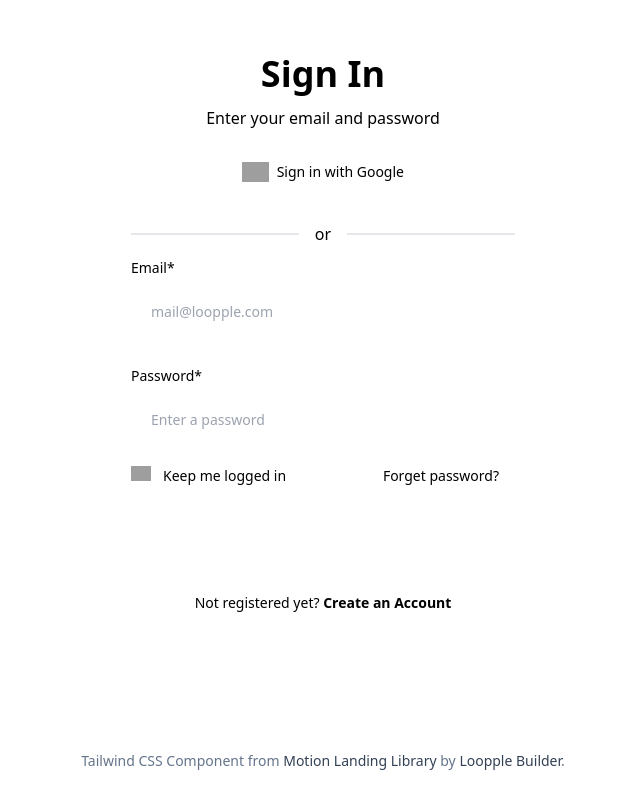
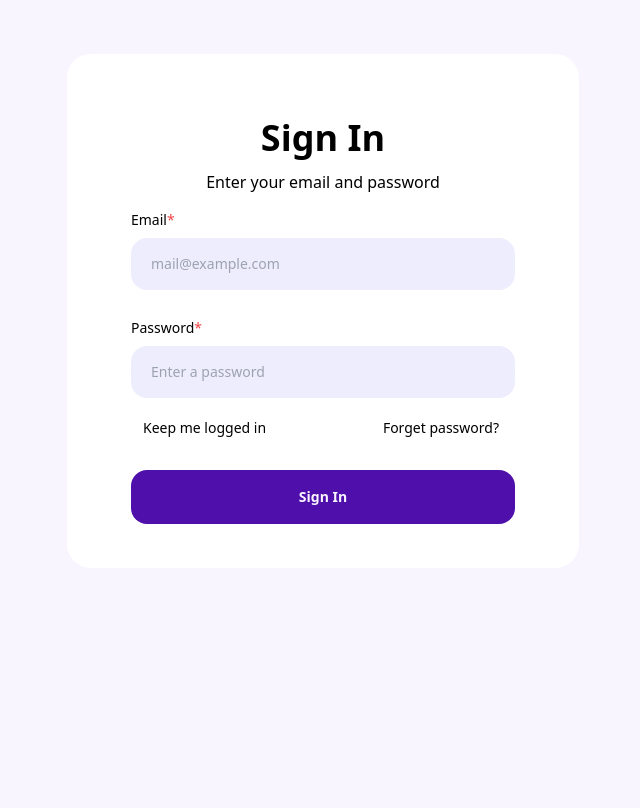
Before and after one commit to AristideI/dimentia-detection-model-fn, a React (Vite) app: page /login in a window 1280 px wide. Shown: the part 122-930 px from the top of the page, without its empty margins (317-957 px from the left). After the commit the page ends 818 px from the top, so only its background shows below. Built offline with nearby package versions, Linux system fonts and the light colour scheme; grey boxes are pictures that could not be loaded.

Commit message:
login page

```diff
--- a/src/pages/Login.tsx
+++ b/src/pages/Login.tsx
@@ -1,69 +1,76 @@
+import { useState } from "react";
+import { useNavigate } from "react-router";
+
 export default function LoginPage() {
+  const [userInfo, setUserInfo] = useState({
+    email: "",
+    password: "",
+  });
+  const navigate = useNavigate();
+
+  function handleSubmit(e: React.FormEvent<HTMLFormElement>) {
+    e.preventDefault();
+    console.log(userInfo);
+    navigate("/dashboard");
+  }
+
   return (
-    <body className="bg-white rounded-lg py-5">
-      <div className="container flex flex-col mx-auto bg-white rounded-lg pt-12 my-5">
+    <body className="rounded-lg py-5">
+      <div className="container flex flex-col mx-auto rounded-lg pt-12 my-5">
         <div className="flex justify-center w-full h-full my-auto xl:gap-14 lg:justify-normal md:gap-5 draggable">
           <div className="flex items-center justify-center w-full lg:p-12">
             <div className="flex items-center xl:p-10">
-              <form className="flex flex-col w-full h-full pb-6 text-center bg-white rounded-3xl">
+              <form
+                className="flex flex-col w-full h-full pb-6 text-center bg-white rounded-3xl p-16"
+                onSubmit={handleSubmit}
+              >
                 <h3 className="mb-3 text-4xl font-extrabold text-dark-grey-900">
                   Sign In
                 </h3>
                 <p className="mb-4 text-grey-700">
                   Enter your email and password
                 </p>
-                <a className="flex items-center justify-center w-full py-4 mb-6 text-sm font-medium transition duration-300 rounded-2xl text-grey-900 bg-grey-300 hover:bg-grey-400 focus:ring-4 focus:ring-grey-300">
-                  <img
-                    className="h-5 mr-2"
-                    src="https://raw.githubusercontent.com/Loopple/loopple-public-assets/main/motion-tailwind/img/logos/logo-google.png"
-                    alt=""
-                  />
-                  Sign in with Google
-                </a>
-                <div className="flex items-center mb-3">
-                  <hr className="h-0 border-b border-solid border-grey-500 grow" />
-                  <p className="mx-4 text-grey-600">or</p>
-                  <hr className="h-0 border-b border-solid border-grey-500 grow" />
-                </div>
                 <label
                   htmlFor="email"
                   className="mb-2 text-sm text-start text-grey-900"
                 >
-                  Email*
+                  Email<span className="text-red-500">*</span>
                 </label>
                 <input
                   id="email"
                   type="email"
-                  placeholder="mail@loopple.com"
-                  className="flex items-center w-full px-5 py-4 mr-2 text-sm font-medium outline-none focus:bg-grey-400 mb-7 placeholder:text-grey-700 bg-grey-200 text-dark-grey-900 rounded-2xl"
+                  placeholder="mail@example.com"
+                  value={userInfo.email}
+                  onChange={(e) =>
+                    setUserInfo({ ...userInfo, email: e.target.value })
+                  }
+                  required
+                  className="flex items-center w-full px-5 py-4 mr-2 text-sm bg-primary-200 font-medium outline-none focus:bg-grey-400 mb-7 placeholder:text-grey-700 bg-grey-200 text-dark-grey-900 rounded-2xl"
                 />
                 <label
                   htmlFor="password"
                   className="mb-2 text-sm text-start text-grey-900"
                 >
-                  Password*
+                  Password<span className="text-red-500">*</span>
                 </label>
                 <input
                   id="password"
                   type="password"
                   placeholder="Enter a password"
-                  className="flex items-center w-full px-5 py-4 mb-5 mr-2 text-sm font-medium outline-none focus:bg-grey-400 placeholder:text-grey-700 bg-grey-200 text-dark-grey-900 rounded-2xl"
+                  value={userInfo.password}
+                  onChange={(e) =>
+                    setUserInfo({ ...userInfo, password: e.target.value })
+                  }
+                  required
+                  className="flex items-center w-full px-5 py-4 mb-5 mr-2 bg-primary-200 text-sm font-medium outline-none focus:bg-grey-400 placeholder:text-grey-700 bg-grey-200 text-dark-grey-900 rounded-2xl"
                 />
                 <div className="flex flex-row justify-between mb-8">
                   <label className="relative inline-flex items-center mr-3 cursor-pointer select-none">
                     <input
-                      type="checkbox"
+                      type="radio"
+                      className="sr-only peer bg-primary-200"
                       checked
-                      value=""
-                      className="sr-only peer"
                     />
-                    <div className="w-5 h-5 bg-white border-2 rounded-sm border-grey-500 peer peer-checked:border-0 peer-checked:bg-purple-blue-500">
-                      <img
-                        className=""
-                        src="https://raw.githubusercontent.com/Loopple/loopple-public-assets/main/motion-tailwind/img/icons/check.png"
-                        alt="tick"
-                      />
-                    </div>
                     <span className="ml-3 text-sm font-normal text-grey-900">
                       Keep me logged in
                     </span>
@@ -75,46 +82,14 @@ export default function LoginPage() {
                     Forget password?
                   </a>
                 </div>
-                <button className="w-full px-6 py-5 mb-5 text-sm font-bold leading-none text-white transition duration-300 md:w-96 rounded-2xl hover:bg-purple-blue-600 focus:ring-4 focus:ring-purple-blue-100 bg-purple-blue-500">
+                <button className="w-full px-6 py-5 mb-5 text-sm font-bold leading-none bg-primary-400 text-primary-100 transition duration-300 md:w-96 rounded-2xl hover:bg-purple-blue-600 focus:ring-4 focus:ring-purple-blue-100 bg-purple-blue-500">
                   Sign In
                 </button>
-                <p className="text-sm leading-relaxed text-grey-900">
-                  Not registered yet?{" "}
-                  <a
-                    href="javascript:void(0)"
-                    className="font-bold text-grey-700"
-                  >
-                    Create an Account
-                  </a>
-                </p>
               </form>
             </div>
           </div>
         </div>
       </div>
-      <div className="flex flex-wrap -mx-3 my-5">
-        <div className="w-full max-w-full sm:w-3/4 mx-auto text-center">
-          <p className="text-sm text-slate-500 py-1">
-            Tailwind CSS Component from{" "}
-            <a
-              href="https://www.loopple.com/theme/motion-landing-library?ref=tailwindcomponents"
-              className="text-slate-700 hover:text-slate-900"
-              target="_blank"
-            >
-              Motion Landing Library
-            </a>{" "}
-            by{" "}
-            <a
-              href="https://www.loopple.com"
-              className="text-slate-700 hover:text-slate-900"
-              target="_blank"
-            >
-              Loopple Builder
-            </a>
-            .
-          </p>
-        </div>
-      </div>
     </body>
   );
 }
```
